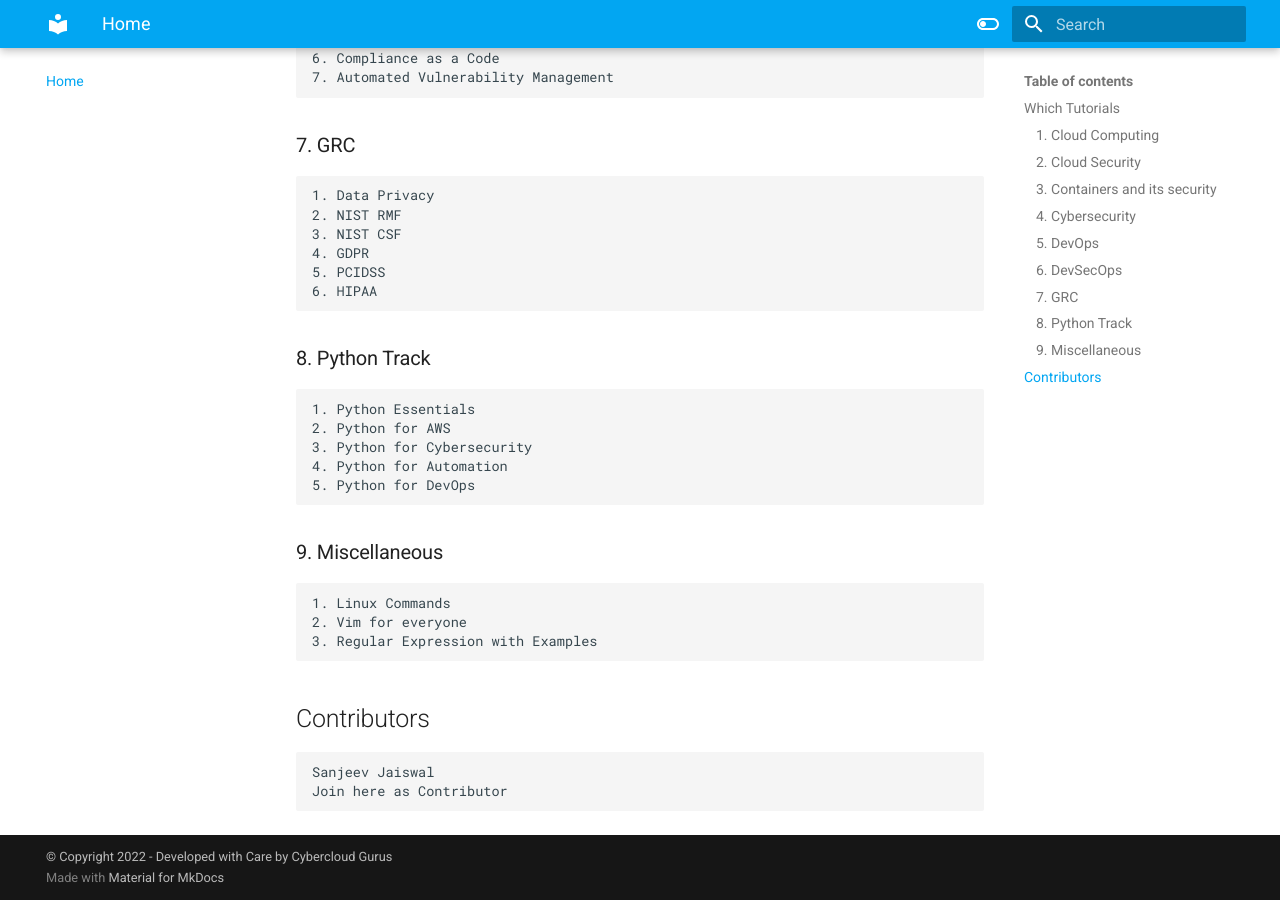
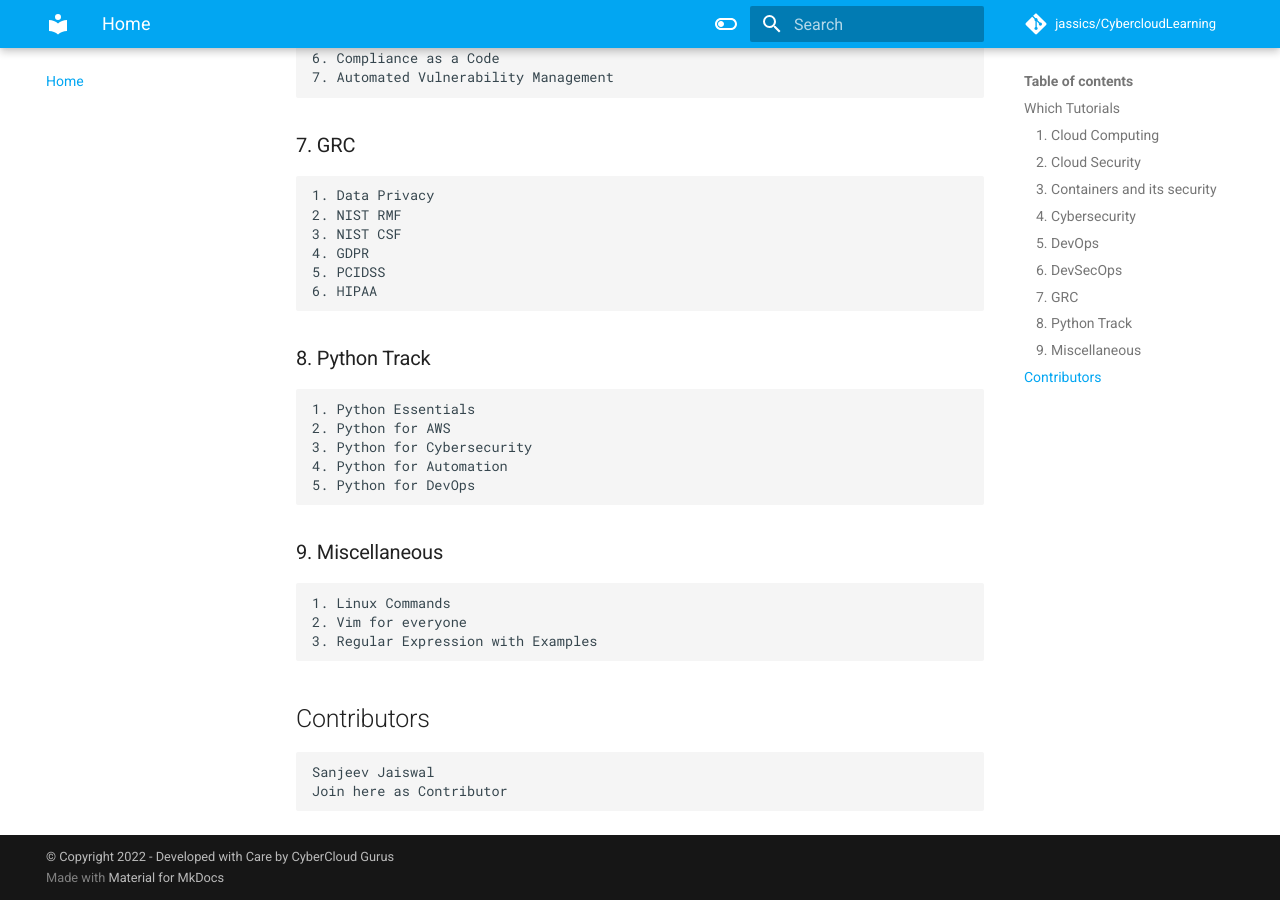
Before and after one commit to jassics/CybercloudLearning, an MkDocs documentation site: the page built from docs/index.md, in a window 1280 px wide and 900 px high, scrolled down 1526 px. Built offline with MkDocs 1.6.1 and Material for MkDocs 9.7.7, drawn with Linux system fonts in a browser that asks for light colours; comment, search, counter and statistics services are not loaded; some of the changed lines change nothing that is shown.

Commit message:
Updated mkdocs config and deleted reqirements.txt

```diff
--- a/mkdocs.yml
+++ b/mkdocs.yml
@@ -2,7 +2,10 @@ site_name: CyberCloud Learnings
 site_url: https://www.cybercloud.guru/
 site_description: Tutorials for Cloud Technologies and Cybersecurity, CloudSecurity, DevSecOps with an easy to understand examples and projects
 site_author: Sanjeev Jaiswal (Jassi)
-copyright: '&copy; Copyright 2022 - Developed with Care by Cybercloud Gurus'
+copyright: '&copy; Copyright 2022 - Developed with Care by CyberCloud Gurus'
+repo_url: https://github.com/jassics/CybercloudLearning
+repo_name: jassics/CybercloudLearning
+repo: fontawesome/brands/github
 
 nav:
     - Home: index.md
@@ -82,6 +85,8 @@ nav:
 theme:
   name: material
   nav_style: dark
+  # logo: assets/logo.png
+  favicon: assets/images/favicon.png
   analytics:
     gtag: G-ABC123
   features:
@@ -105,3 +110,11 @@ theme:
       toggle:
         icon: material/toggle-switch
         name: Switch to light mode
+  extra:
+    consent:
+      title: Cookie consent
+      description: >-
+        We use cookies to recognize your repeated visits and preferences, as well
+        as to measure the effectiveness of our documentation and whether users
+        find what they're searching for. With your consent, you're helping us to
+        make our documentation better.
```
Also changed, not shown: requirements.txt (deleted).
